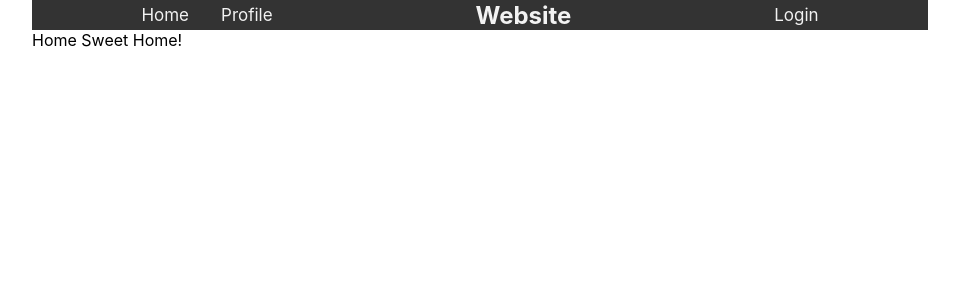
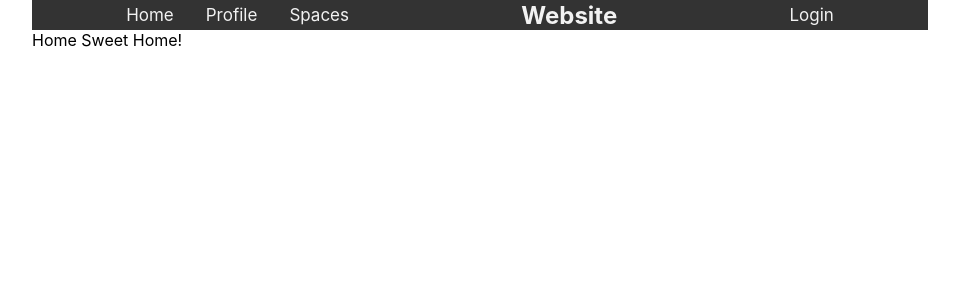
Before and after one commit to Amir-Pourhadi/Space-Finder, a React (Create React App) app: page / in a window 1280 px wide. Shown: the top 300 px of the page, without its empty margins (160-1119 px from the left). Built offline with nearby package versions, Linux system fonts and the light colour scheme.

Commit message:
Add spaces link

```diff
--- a/src/components/Navbar.tsx
+++ b/src/components/Navbar.tsx
@@ -10,6 +10,7 @@ export default class Navbar extends React.Component<{ user: User | undefined }>
           <div>
             <Link to="/">Home</Link>
             <Link to="/profile">Profile</Link>
+            <Link to="/spaces">Spaces</Link>
           </div>
           <h1>Website</h1>
           {this.props.user ? <Link to="/logout">{this.props.user.userName}</Link> : <Link to="login">Login</Link>}
```
